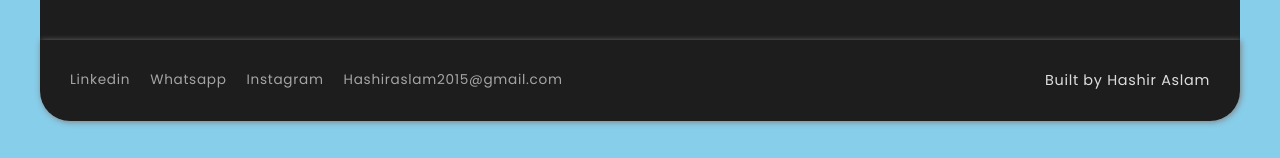
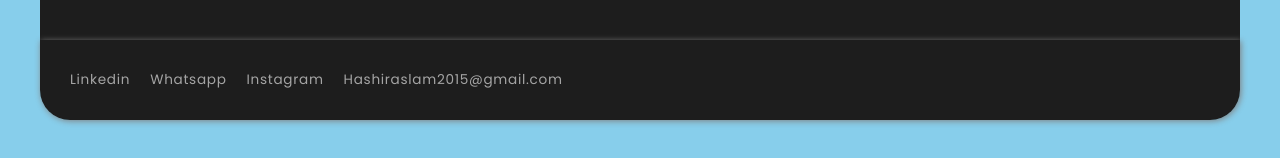
Before and after one commit to h-ashir/HashirAslam_portfolio, a plain HTML site: page index.html in a window 1280 px wide. Shown: the part 3416-3574 px from the top of the page. Drawn offline with Linux system fonts and the light colour scheme.

Commit message:
Remove footer credit

```diff
--- a/index.html
+++ b/index.html
@@ -205,7 +205,7 @@
                 </ul>
             </div>
             <div class="footer-credit">
-                <p>Built by Hashir Aslam</p>
+                <!-- <p>Built by Hashir Aslam</p> -->
             </div>
         </div>
     </footer>
```
